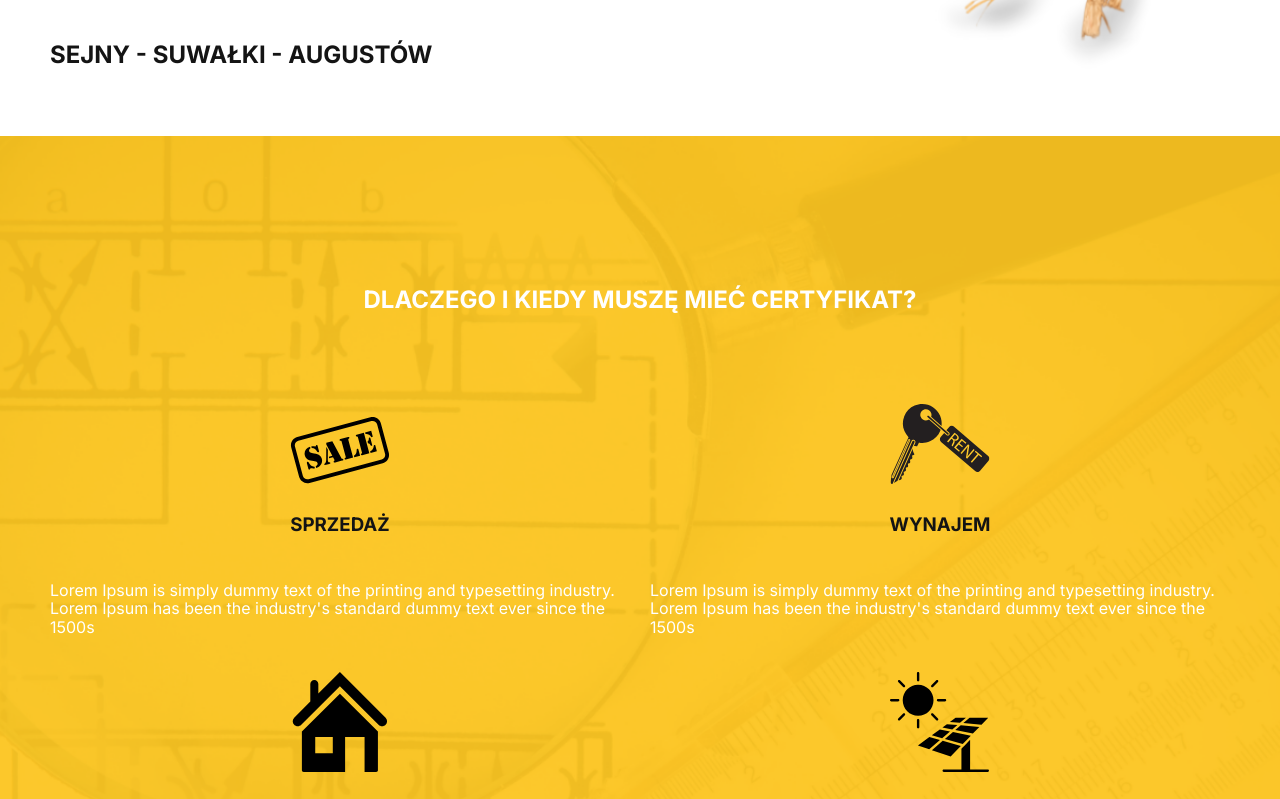
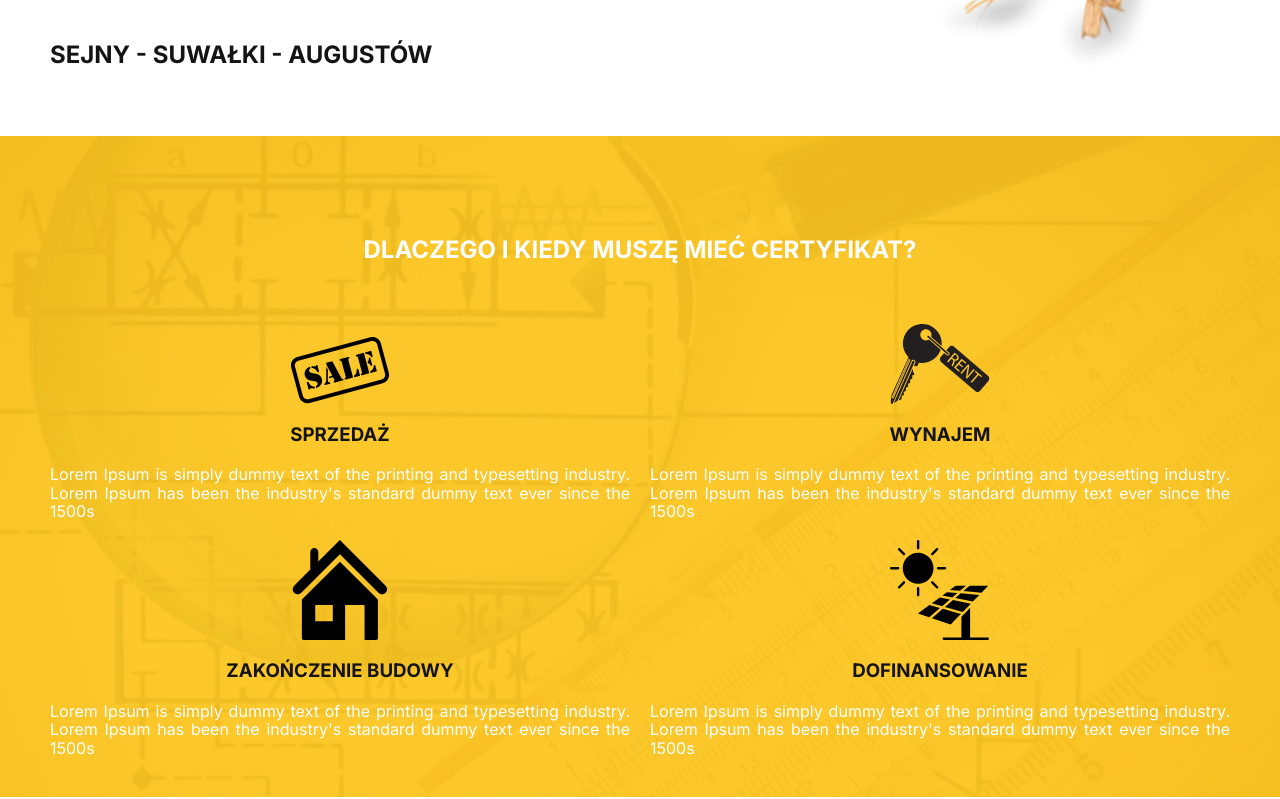
Before and after one commit to JustynaKow/Energyscan.pl, a React (Create React App) app: page / in a window 1280 px wide. Shown: the part 480-1279 px from the top of the page. Built offline with nearby package versions, Linux system fonts and the light colour scheme.

Commit message:
changes styles in Przesłanki

```diff
--- a/src/components/Przesłanki/index.js
+++ b/src/components/Przesłanki/index.js
@@ -1,49 +1,43 @@
-import { Sekcja, Kontener, Tytuł, Warunek, Podtytuł, Sprzedaż, Opis, Wynajem, Budowa, Dofinansowanie } from "./styled";
+import { Section, Wrapper, Title, Element, Subtitle, Paragraf, Image } from "./styled";
+import foto from "../../images/foto.svg";
+import rent from "../../images/rent.svg";
+import sell from "../../images/house.svg";
+import sale from "../../images/sell.svg";
 
 const Przesłanki = () => (
-    <Sekcja>
-        <Tytuł id="przeslanki">
-            Dlaczego i kiedy muszę mieć certyfikat?
-        </Tytuł>
-        <Kontener>
-            <Warunek>
-                <Sprzedaż />
-                <Podtytuł>
-                    Sprzedaż
-                </Podtytuł>
-                <Opis>
+    <Section id="przeslanki">
+        <Title> Dlaczego i kiedy muszę mieć certyfikat? </Title>
+        <Wrapper>
+            <Element>
+                <Image src={sale} alt="sprzedaż domu, miekszania" />
+                <Subtitle> Sprzedaż </Subtitle>
+                <Paragraf>
                     Lorem Ipsum is simply dummy text of the printing and typesetting industry. Lorem Ipsum has been the industry's standard dummy text ever since the 1500s
-                </Opis>
-            </Warunek>
-            <Warunek>
-                <Wynajem />
-                <Podtytuł>
-                    Wynajem
-                </Podtytuł>
-                <Opis>
+                </Paragraf>
+            </Element>
+            <Element>
+                <Image src={rent} alt="wynajem domu, mieszkania" />
+                <Subtitle> Wynajem </Subtitle>
+                <Paragraf>
                     Lorem Ipsum is simply dummy text of the printing and typesetting industry. Lorem Ipsum has been the industry's standard dummy text ever since the 1500s
-                </Opis>
-            </Warunek>
-            <Warunek>
-                <Budowa />
-                <Podtytuł>
-                    Zakończenie budowy
-                </Podtytuł>
-                <Opis>
+                </Paragraf>
+            </Element>
+            <Element>
+                <Image src={sell} alt="budowa domu" />
+                <Subtitle> Zakończenie budowy </Subtitle>
+                <Paragraf>
                     Lorem Ipsum is simply dummy text of the printing and typesetting industry. Lorem Ipsum has been the industry's standard dummy text ever since the 1500s
-                </Opis>
-            </Warunek>
-            <Warunek>
-                <Dofinansowanie />
-                <Podtytuł>
-                    Dofinansowanie
-                </Podtytuł>
-                <Opis>
+                </Paragraf>
+            </Element>
+            <Element>
+                <Image src={foto} alt="dofinansowanie, dopłaty" />
+                <Subtitle> Dofinansowanie </Subtitle>
+                <Paragraf>
                     Lorem Ipsum is simply dummy text of the printing and typesetting industry. Lorem Ipsum has been the industry's standard dummy text ever since the 1500s
-                </Opis>
-            </Warunek>
-        </Kontener>
-    </Sekcja>
+                </Paragraf>
+            </Element>
+        </Wrapper>
+    </Section>
 );
 
 export default Przesłanki;
--- a/src/components/Przesłanki/styled.js
+++ b/src/components/Przesłanki/styled.js
@@ -1,20 +1,22 @@
 import styled from "styled-components";
-import foto from "../../images/foto.svg";
-import rent from "../../images/rent.svg";
-import sell from "../../images/house.svg";
-import sale from "../../images/sell.svg";
 import tlo from "../../images/tlo.png";
 
-export const Sekcja = styled.section`
+export const Section = styled.section`
     background: center / cover no-repeat url("${tlo}");
     color: ${({theme}) => theme.color.white};
-    padding: 50px;
+    padding-top: 100px;
 `;
 
-export const Kontener = styled.div`
+export const Title = styled.h2`
+    text-transform: uppercase;
+    text-align: center;
+    margin: 0 20px;
+`;
+
+export const Wrapper = styled.div`
     display: grid;
     grid-template-columns: 1fr 1fr;
-    padding: 50px 0;
+    padding: 40px 50px;
     grid-gap: 20px;
 
     @media (max-width: ${({ theme }) => theme.breakpoint.mobileMax}px) {
@@ -23,37 +25,26 @@ export const Kontener = styled.div`
     }
 `;
 
-export const Tytuł = styled.h2`
-    padding-top: 80px;
-    text-transform: uppercase;
-    text-align: center;
-
-    @media (max-width: ${({ theme }) => theme.breakpoint.mobileMax}px) {
-        padding-top: 0px;
-        margin: 0;
-    }
-`;
-
-export const Warunek = styled.div`
+export const Element = styled.div`
     display: flex;
     flex-direction: column;
     align-items: center;
 `;
 
-export const Podtytuł = styled.h3`
+export const Subtitle = styled.h3`
     text-transform: uppercase;
     color: ${({theme}) => theme.color.black};
     margin: 20px;
-    padding: 10px;
     font-weight: bold;
     text-align: center;
 `;
 
-export const Opis = styled.p`
+export const Paragraf = styled.p`
+    margin: 0;
+    text-align: justify;
 `;
 
-export const Sprzedaż = styled.div`
-    background: center / contain no-repeat url("${sale}");
+export const Image = styled.img`
     width: 100px;
     height: 100px;
 
@@ -61,33 +52,3 @@ export const Sprzedaż = styled.div`
         transform: scale(1.1);
     }
 `;
-
-export const Wynajem = styled.div`
-    background: center / contain no-repeat url("${rent}");
-    width: 100px;
-    height: 100px;
-
-    &:hover {
-        transform: scale(1.1);
-    }
-`;
-
-export const Budowa = styled.div`
-    background: center / contain no-repeat url("${sell}");
-    width: 100px;
-    height: 100px;
-
-    &:hover {
-        transform: scale(1.1);
-    }
-`;
-
-export const Dofinansowanie = styled.div`
-    background: center / contain no-repeat url("${foto}");
-    width: 100px;
-    height: 100px;
-
-    &:hover {
-        transform: scale(1.1);
-    }
-`;
```
